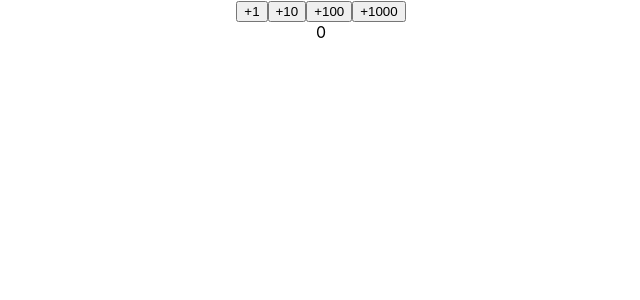
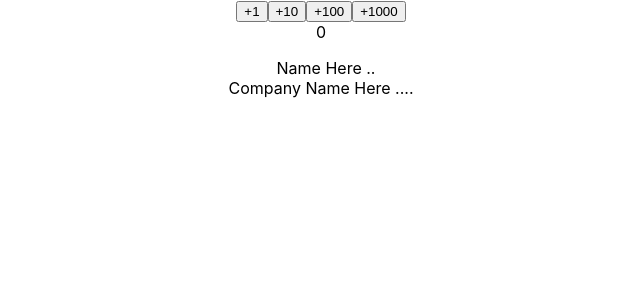
Before and after one commit to dhananjay-ng/play-nine, a React (Create React App) app: page / in a window 1280 px wide. Shown: the top 300 px of the page, without its empty margins (319-959 px from the left). Built offline with nearby package versions, Linux system fonts and the light colour scheme.

Commit message:
Card added

```diff
--- a/src/App.js
+++ b/src/App.js
@@ -3,6 +3,8 @@ import logo from './logo.svg';
 import './App.css';
 import Button from './components/Button';
 import Result from './components/Result';
+import CardList from './components/CardList';
+import Card from './components/Card';
 
 class App extends Component {
 
@@ -21,6 +23,7 @@ class App extends Component {
         <Button increment={100} onClickFunction={this.incrementCounter} />
         <Button increment={1000} onClickFunction={this.incrementCounter} />
         <Result counter={this.state.counter} />
+        <Card/>
       {/*   <header className="App-header">
           <img src={logo} className="App-logo" alt="logo" />
           <p>
--- /dev/null
+++ b/src/components/Card.js
@@ -0,0 +1,17 @@
+import React, { Component } from 'react';
+
+const Card = (props) => {
+    return(
+        <div style={{margin: '1em'}}>
+            <img srd="http://placehold.it/75"></img>
+            <div style={{display: 'inline-block', marginLeft: 10}}>
+                Name Here ..
+            </div>
+            <div>
+                Company Name Here ....
+            </div>
+        </div>
+     );
+};
+
+export default Card;
--- /dev/null
+++ b/src/components/CardList.js
@@ -0,0 +1,12 @@
+import React, { Component } from 'react';
+import Card from './components/Card';
+
+const CardList = (props) => {
+    return(
+        <div>
+            <Card/>
+        </div>
+    );
+};
+
+export default CardList;
```
